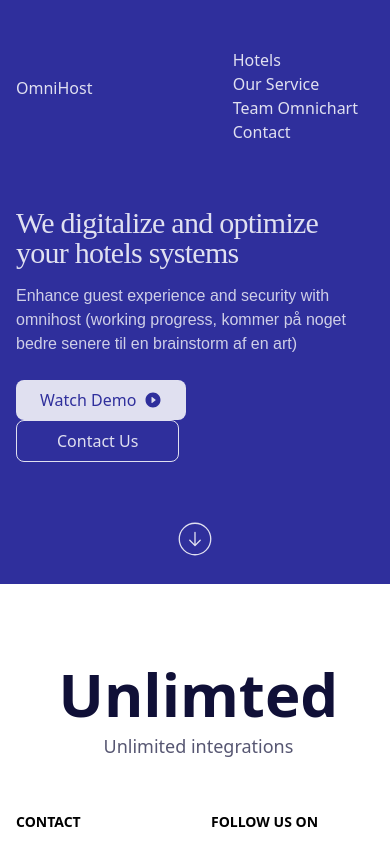
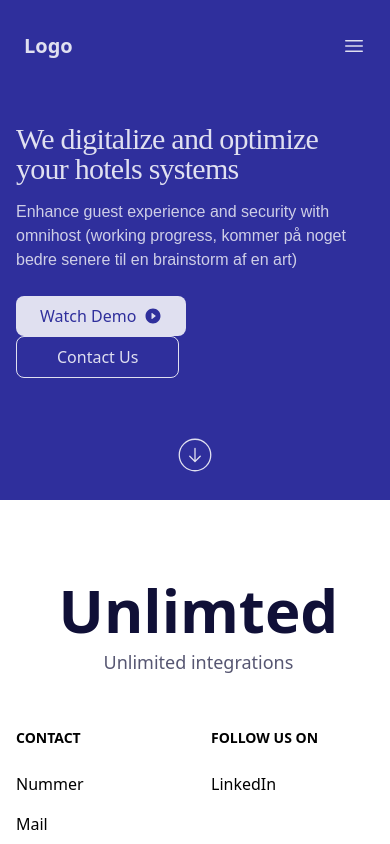
Before and after one commit to clar9309/omnihost-landingpage, a SvelteKit app: page / in a window 390 px wide. Shown: the top 844 px of the page. Built offline with nearby package versions, Linux system fonts and the light colour scheme.

Commit message:
Header working responsive

```diff
--- a/src/routes/Header.svelte
+++ b/src/routes/Header.svelte
@@ -1,8 +1,63 @@
 <script>
   import "../app.css";
+  let showMenu = false;
+  function toggleNavbar() {
+    showMenu = !showMenu;
+  }
 </script>
 
-<header class="bg-primary-purple-300">
+<header class="bg-primary-purple-300 max-w-screen text-purple-50">
+  <div>
+    <div>
+      <nav
+        class="container px-6 py-8 mx-auto md:flex md:justify-between md:items-center md:overflow-hidden"
+      >
+        <div class="flex items-center justify-between">
+          <a
+            class="text-xl font-bold text-gray-800 md:text-2xl hover:text-blue-400"
+            href="/home"
+            >Logo
+          </a>
+          <!-- Mobile menu button -->
+          <div on:click={toggleNavbar} class="flex md:hidden">
+            <button
+              type="button"
+              class="text-gray-800 hover:text-gray-400 focus:outline-none focus:text-gray-400"
+            >
+              <svg
+                xmlns="http://www.w3.org/2000/svg"
+                viewBox="0 0 24 24"
+                stroke-width="1.5"
+                stroke="currentColor"
+                class="w-6 h-6 fill-purple-50"
+              >
+                <path
+                  stroke-linecap="round"
+                  stroke-linejoin="round"
+                  d="M3.75 6.75h16.5M3.75 12h16.5m-16.5 5.25h16.5"
+                />
+              </svg>
+            </button>
+          </div>
+        </div>
+
+        <!-- Mobile Menu open: "block", Menu closed: "hidden" -->
+        <div
+          class="flex-col mt-8 space-y-4 md:flex md:space-y-0 md:flex-row md:items-center md:space-x-10 md:mt-0 {showMenu
+            ? 'flex'
+            : 'hidden'}"
+        >
+          <a class="text-gray-800 hover:text-blue-400" href="/">Hotels</a>
+          <a class="text-gray-800 hover:text-blue-400" href="/">Our Service</a>
+          <a class="text-gray-800 hover:text-blue-400" href="/">Team OmniHost</a
+          >
+          <a class="text-gray-800 hover:text-blue-400" href="/">Contact</a>
+        </div>
+      </nav>
+    </div>
+  </div>
+</header>
+<!-- <header class="bg-primary-purple-300">
   <nav
     class="max-w-screen-xl flex flex-wrap items-center justify-between mx-auto p-4"
   >
@@ -24,4 +79,4 @@
       </li>
     </ul>
   </nav>
-</header>
+</header> -->
```
